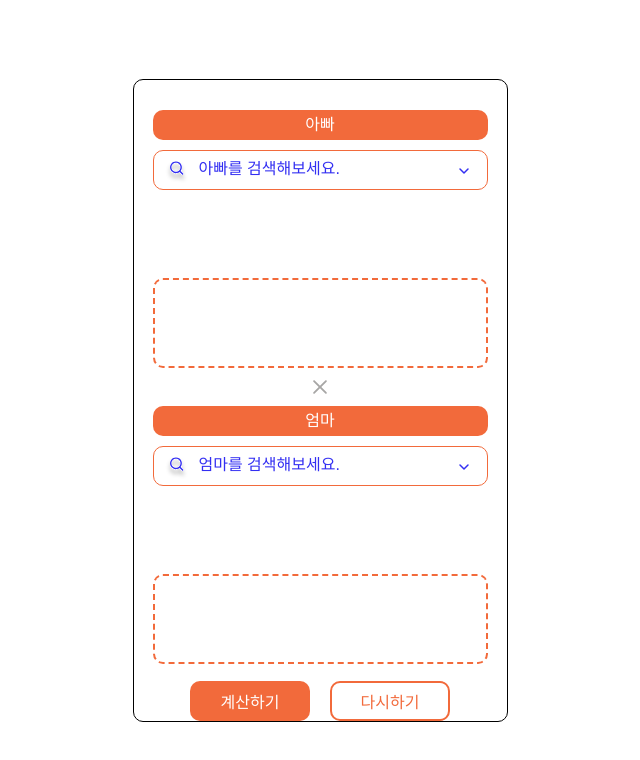
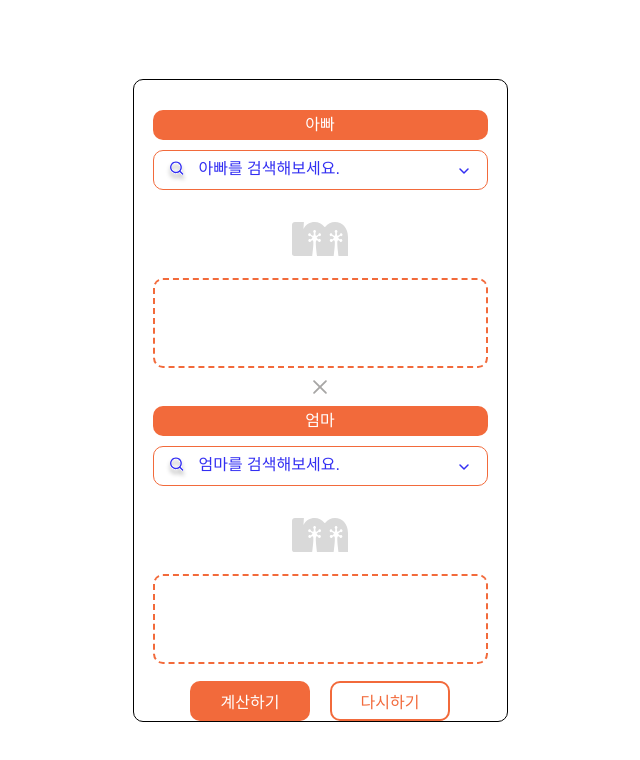
Before and after one commit to LIKELION4-MofMof/MofMof, a React (Create React App) app: page /fattail-calc in a window 1280 px wide. Shown: the top 760 px of the page, without its empty margins (320-960 px from the left). Built offline with nearby package versions, Linux system fonts and the light colour scheme.

Commit message:
[styles] MorphInputContainer 배경에 로고 추가 #16

```diff
--- a/src/components/morphCalc/morphInputContainer/MorphInputContainer.jsx
+++ b/src/components/morphCalc/morphInputContainer/MorphInputContainer.jsx
@@ -4,6 +4,7 @@ import MorphListDropBox from './MorphListDropBox';
 import {
   InputTitle,
   InputWrapper,
+  SectionInputContainer,
   SelectedBox,
 } from './MorphInputContainer.styled';
 
@@ -78,7 +79,7 @@ const MorphInputContainer = ({ title, insert, children }) => {
   useEffect(showFilterDropBox, [inputValue]);
 
   return (
-    <section>
+    <SectionInputContainer>
       <InputTitle>
         <h2>{title}</h2>
       </InputTitle>
@@ -104,7 +105,7 @@ const MorphInputContainer = ({ title, insert, children }) => {
         <MorphListDropBox morphList={morphList} insert={insert} />
       )}
       <SelectedBox>{children}</SelectedBox>
-    </section>
+    </SectionInputContainer>
   );
 };
 
--- a/src/components/morphCalc/morphInputContainer/MorphInputContainer.styled.jsx
+++ b/src/components/morphCalc/morphInputContainer/MorphInputContainer.styled.jsx
@@ -1,8 +1,13 @@
 import styled, { css } from 'styled-components';
 import ArrowChevron from 'assets/icon/ArrowChevron.svg';
+import Mlogo from 'assets/logo/mlogo.svg';
 import close from 'assets/icon/close.svg';
 
 /* Morph Input Container */
+export const SectionInputContainer = styled.section`
+  background: url(${Mlogo}) no-repeat 50% 50%;
+`;
+
 export const InputTitle = styled.div`
   width: 335px;
   height: 30px;
```
Also changed, not shown: src/assets/logo/mlogo.svg (added).
